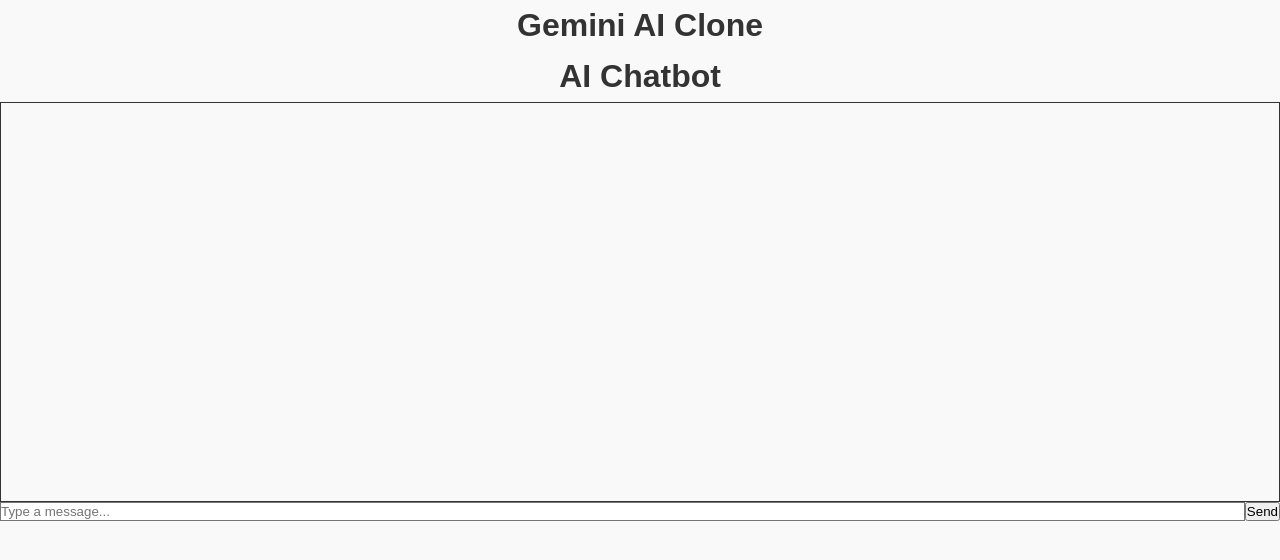
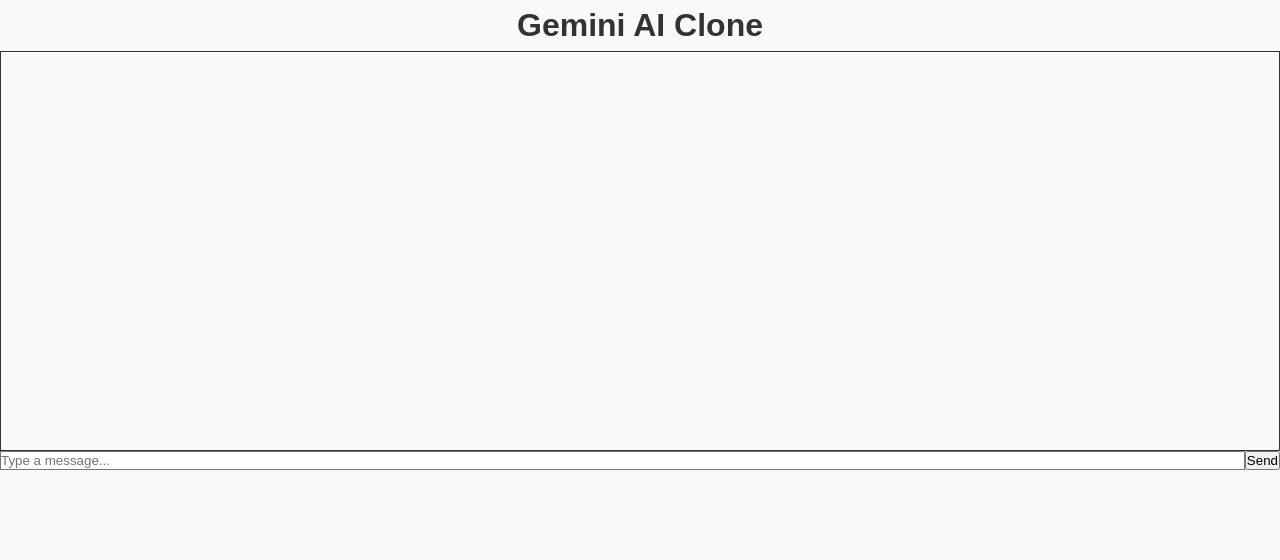
Before and after one commit to iamriyapatel/ChatMate, a React (Vite) app in the folder gemini-chatbot-frontend/: page / in a window 1280 px wide. Shown: the top 560 px of the page. Built offline with nearby package versions, Linux system fonts and the light colour scheme.

Commit message:
updated chatbot.tsx

```diff
--- a/gemini-chatbot-frontend/src/components/chatbot.tsx
+++ b/gemini-chatbot-frontend/src/components/chatbot.tsx
@@ -50,8 +50,6 @@
 
   return (
     <div className="flex flex-col min-h-screen bg-background p-6">
-      {/* Header */}
-      <h1 className="text-center text-2xl font-bold text-primary mb-6">AI Chatbot</h1>
 
       {/* Chat Messages */}
       <div
```
